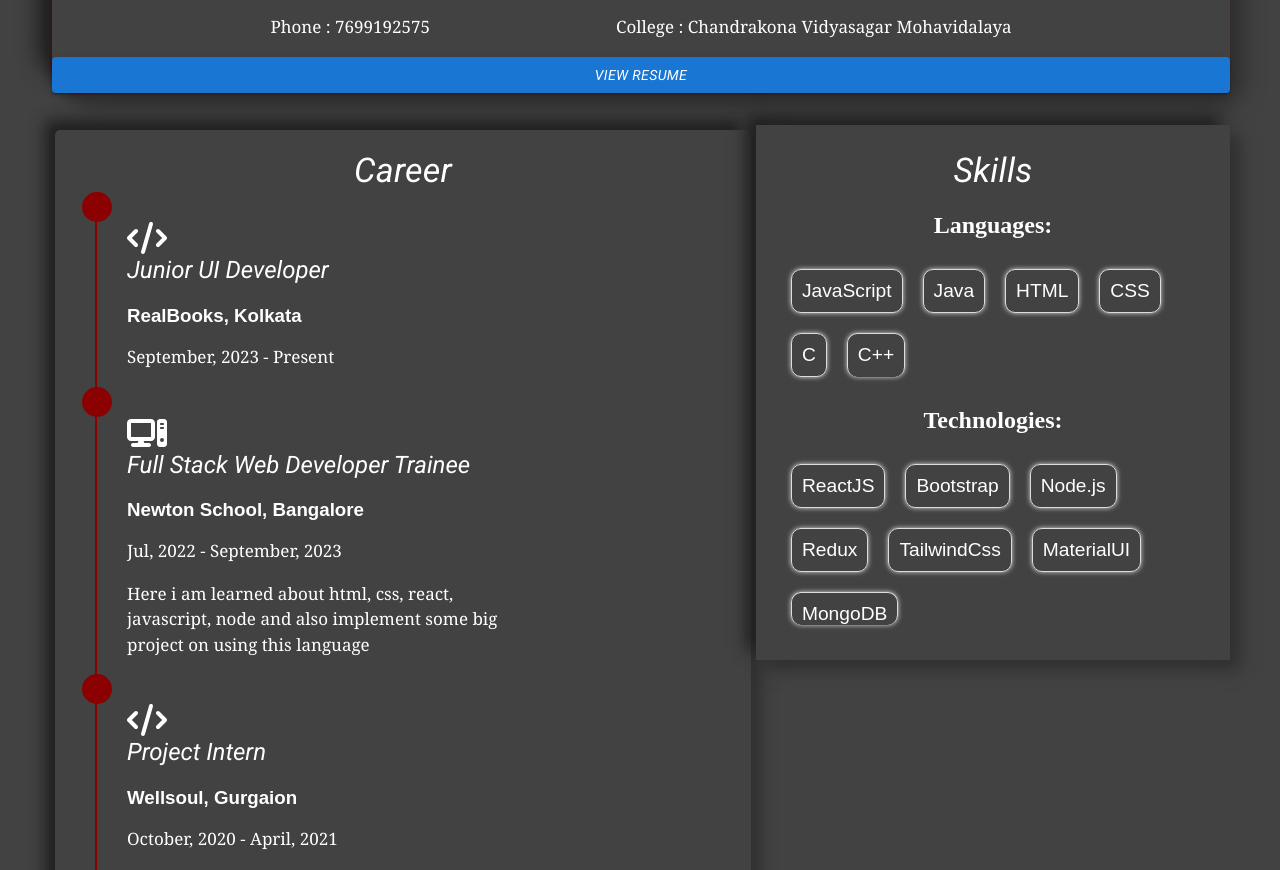
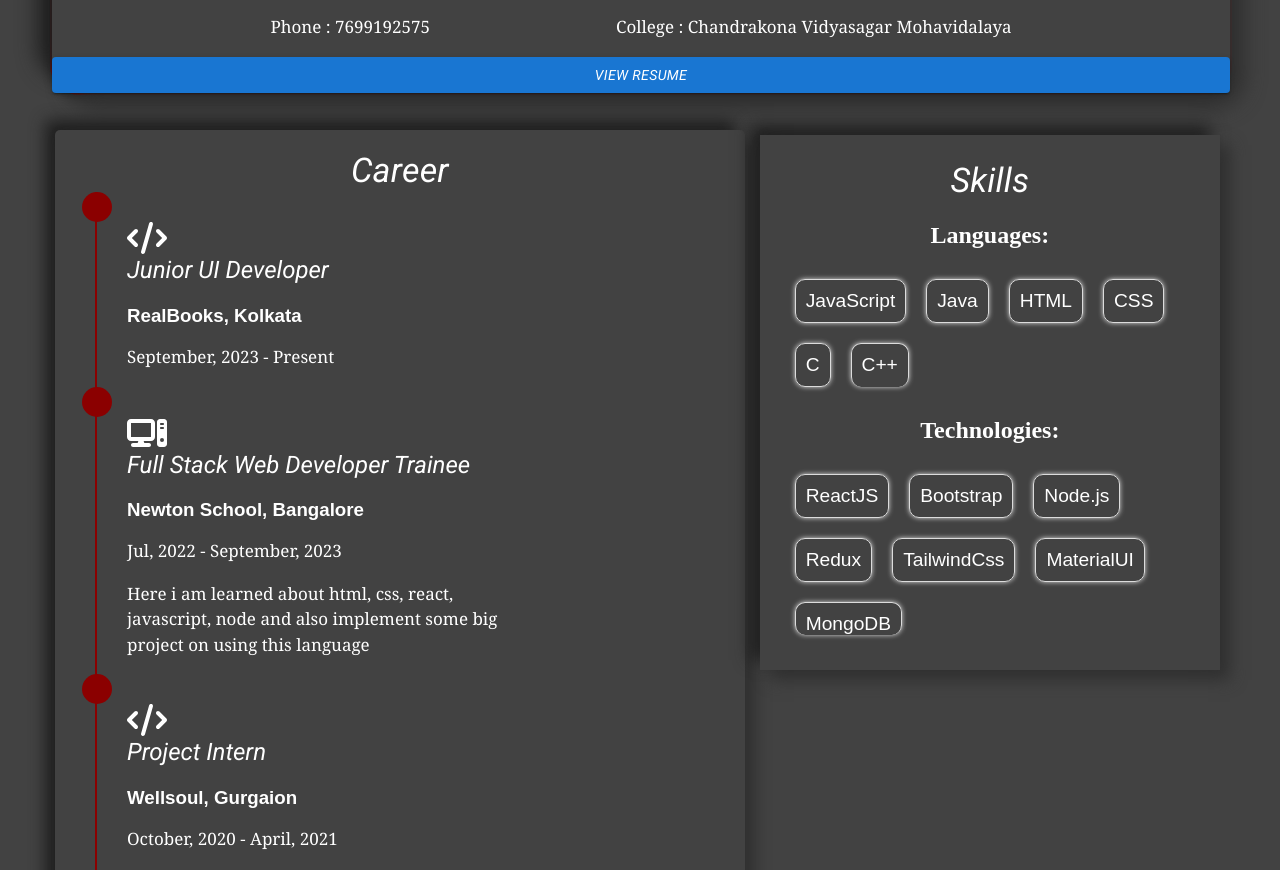
Before and after one commit to sumanghoshcs/sumanghoshcs-portfolio, a React (Vite) app: page / in a window 1280 px wide. Shown: the part 580-1450 px from the top of the page. Built offline with nearby package versions, Linux system fonts and the light colour scheme.

Commit message:
Update Skill.css

```diff
--- a/src/components/Skill/Skill.css
+++ b/src/components/Skill/Skill.css
@@ -1,5 +1,5 @@
 .tech-stack-container {
-  margin: 0 auto;
+  margin: 10px;
   color: white;
   padding: 25px;
   background-color: #424242;
```
